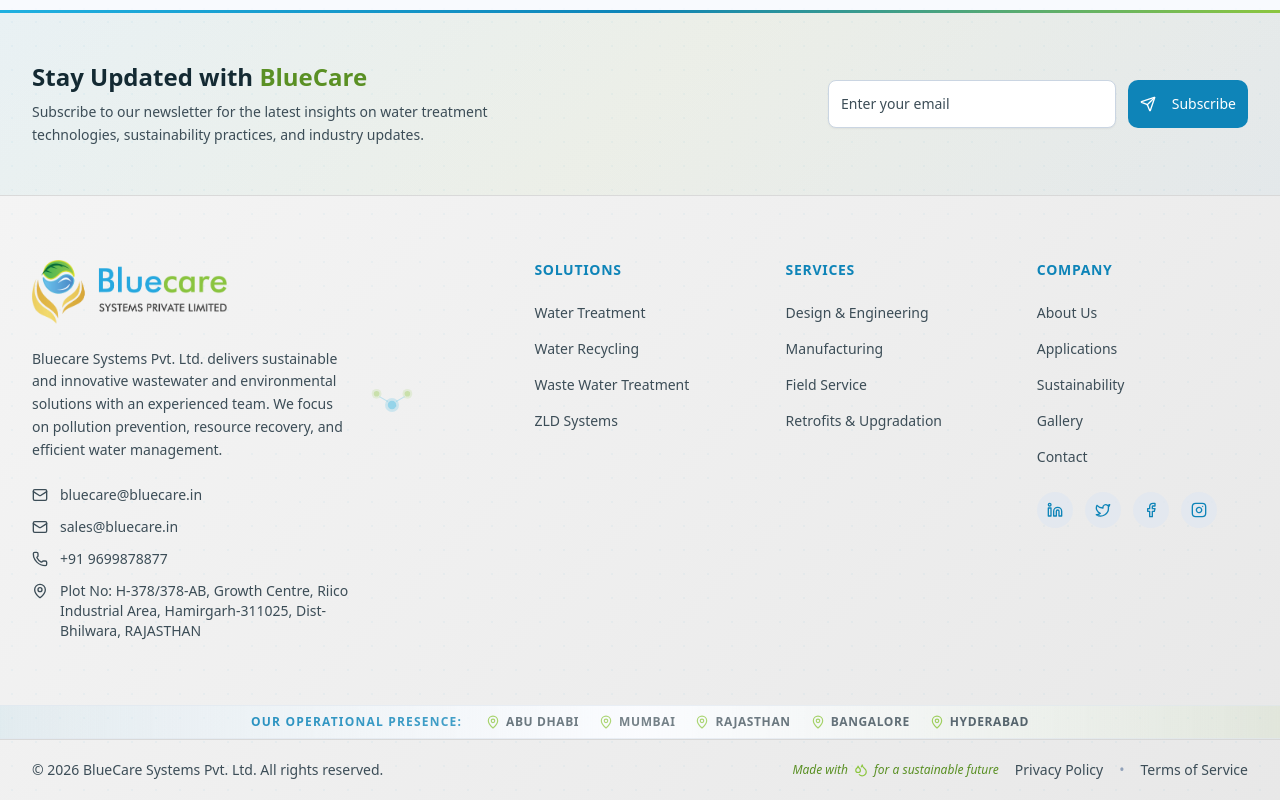
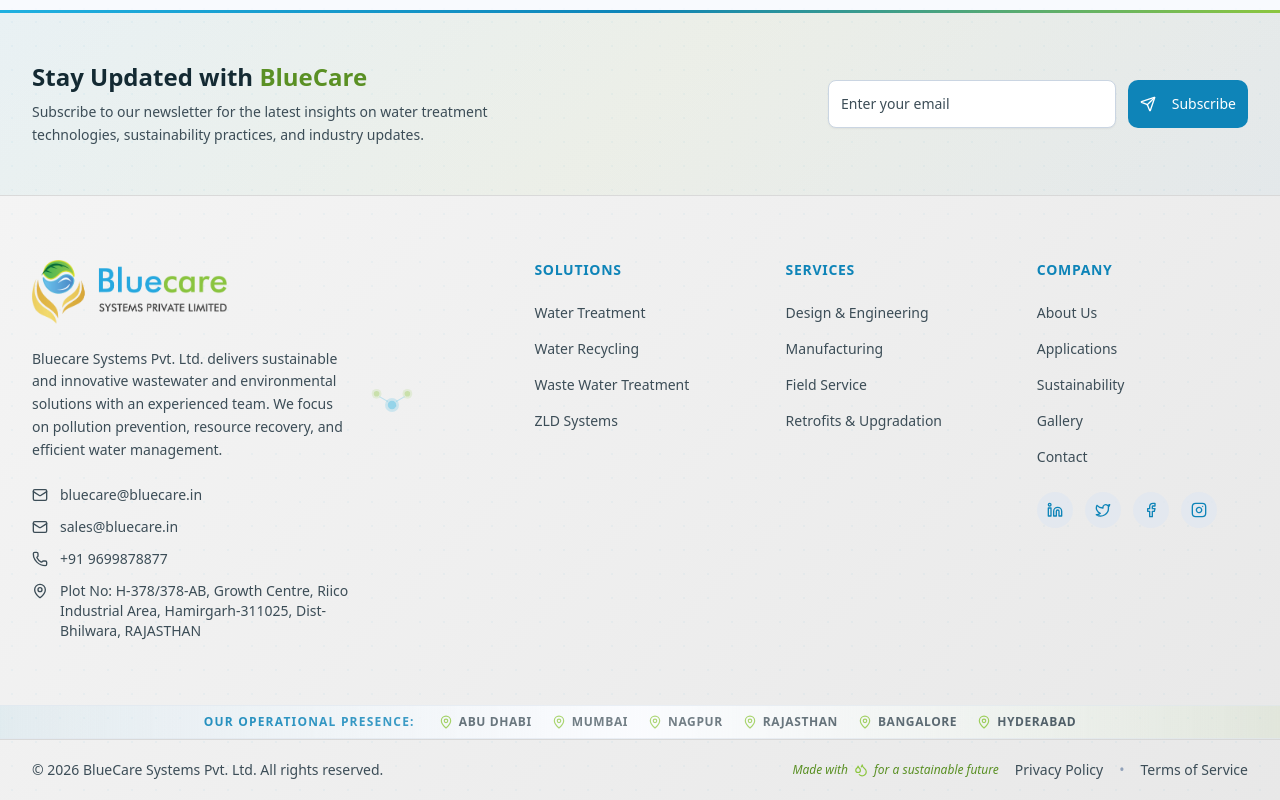
Before and after one commit to vishalmukadam/bluecare-project, a Next.js app: page / in a window 1280 px wide. Shown: the part 7063-7863 px from the top of the page. Built offline with nearby package versions, Linux system fonts and the light colour scheme.

Commit message:
feat: add Nagpur to locations and move Desalination System in solutions menu

```diff
--- a/src/components/layout/MegaMenu.tsx
+++ b/src/components/layout/MegaMenu.tsx
@@ -43,6 +43,11 @@
         label: "RO System",
         href: "/ro-system",
         description: "Reverse osmosis purification",
+      },
+      {
+        label: "Desalination System",
+        href: "/desalination",
+        description: "Seawater & brackish water desalination",
       },
       {
         label: "EDI System",
@@ -114,11 +119,6 @@
         label: "Hybrid IDT RO System",
         href: "/hybrid-idt-ro",
         description: "Combined SPRO + IDT RO hybrid process",
-      },
-      {
-        label: "Desalination System",
-        href: "/desalination",
-        description: "Seawater & brackish water desalination",
       },
     ],
   },
--- a/src/components/sections/PresenceStrip.tsx
+++ b/src/components/sections/PresenceStrip.tsx
@@ -3,7 +3,7 @@
 import { MapPin } from "lucide-react";
 
 export default function PresenceStrip() {
-  const locations = ["Abu Dhabi", "Mumbai", "Rajasthan", "Bangalore", "Hyderabad"];
+  const locations = ["Abu Dhabi", "Mumbai", "Nagpur", "Rajasthan", "Bangalore", "Hyderabad"];
 
   return (
     <div className="w-full bg-gradient-to-r from-[#20B0E0]/8 via-[#F8FAFE] to-[#8CC63F]/8 py-2 border-y border-slate-200/60 relative overflow-hidden z-10">
--- a/src/components/sections/WhyChooseUsSection.tsx
+++ b/src/components/sections/WhyChooseUsSection.tsx
@@ -127,7 +127,7 @@
     description:
       "From major international hubs like Abu Dhabi to India's key industrial regions, our wide network ensures rapid support and seamless project delivery.",
     color: "#8CC63F",
-    locations: ["Abu Dhabi", "Mumbai", "Rajasthan", "Bangalore", "Hyderabad"],
+    locations: ["Abu Dhabi", "Mumbai", "Nagpur", "Rajasthan", "Bangalore", "Hyderabad"],
   },
 ];
 
```
